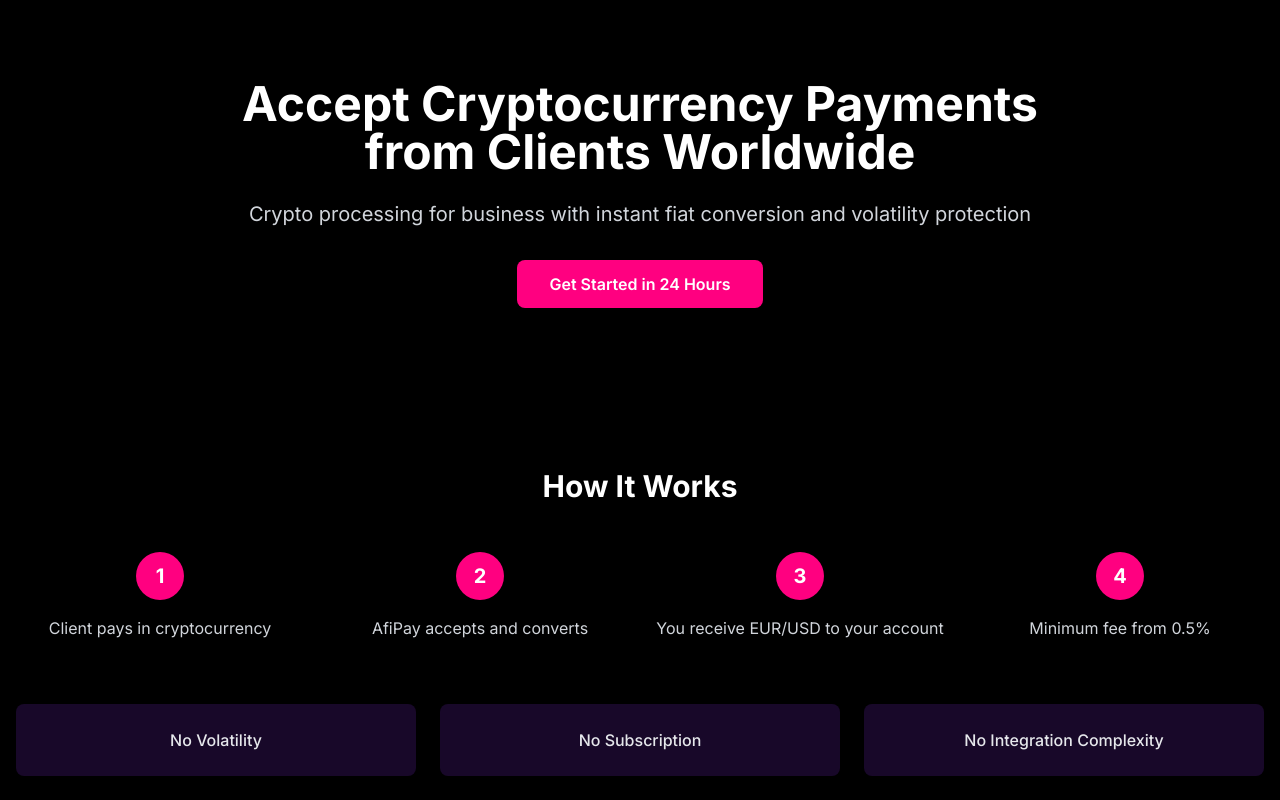
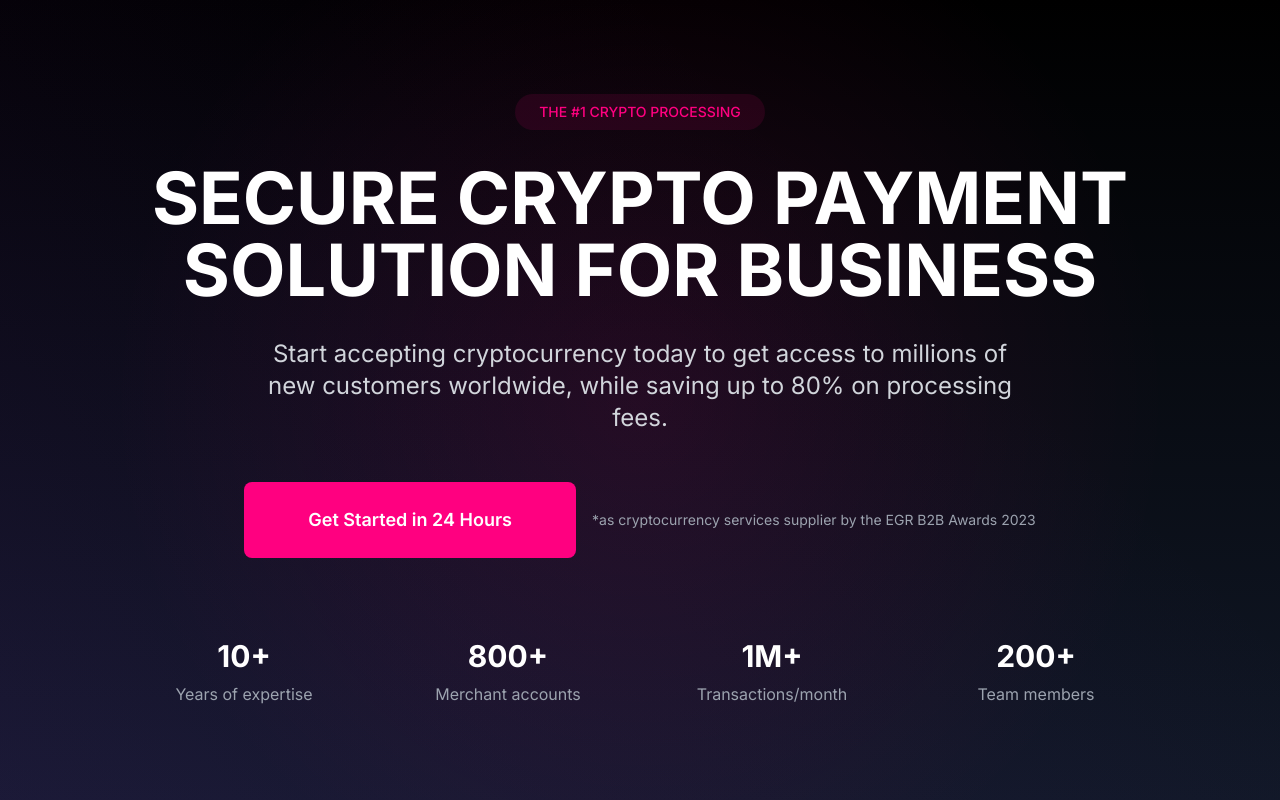
Before and after one commit to PillarDevelopment/proc_lend, a React (Vite) app: page / in a window 1280 px wide. Shown: the top 800 px of the page. Built offline with nearby package versions, Linux system fonts and the light colour scheme.

Commit message:
added new button

```diff
--- a/lending.json
+++ b/lending.json
@@ -5,10 +5,16 @@
         {
           "type": "hero",
           "props": {
-            "title": "Accept Cryptocurrency Payments from Clients Worldwide",
-            "subtitle": "Crypto processing for business with instant fiat conversion and volatility protection",
+            "title": "SECURE CRYPTO PAYMENT SOLUTION FOR BUSINESS",
+            "subtitle": "Start accepting cryptocurrency today to get access to millions of new customers worldwide, while saving up to 80% on processing fees.",
             "buttonText": "Get Started in 24 Hours",
-            "buttonLink": "#form"
+            "buttonLink": "https://t.me/ib_afipay",
+            "stats": [
+              { "value": "10+", "label": "Years of expertise" },
+              { "value": "800+", "label": "Merchant accounts" },
+              { "value": "1M+", "label": "Transactions/month" },
+              { "value": "200+", "label": "Team members" }
+            ]
           }
         },
         {
@@ -64,23 +70,6 @@
           }
         },
         {
-          "type": "form",
-          "props": {
-            "title": "Leave a Request - We'll Connect You in 24 Hours",
-            "fields": [
-              { "label": "Name", "name": "name", "type": "text" },
-              { "label": "Company", "name": "company", "type": "text" },
-              { "label": "Email / Telegram", "name": "contact", "type": "text" },
-              { "label": "Message", "name": "message", "type": "textarea" }
-            ],
-            "buttonText": "Send",
-            "submitAction": {
-              "type": "webhook",
-              "url": "https://hooks.zapier.com/hooks/catch/your-webhook-id/"
-            }
-          }
-        },
-        {
           "type": "contacts",
           "props": {
             "title": "Contact Us",
--- a/src/components/Hero.tsx
+++ b/src/components/Hero.tsx
@@ -3,26 +3,80 @@
 
 export const Hero = ({ title, subtitle, buttonText, buttonLink }: HeroProps) => {
   return (
-    <section className="relative py-20">
-      <div className="container mx-auto px-4">
+    <section className="relative min-h-screen flex items-center bg-gradient-to-b from-black to-gray-900 overflow-hidden">
+      {/* Animated background elements */}
+      <div className="absolute inset-0">
+        <div className="absolute inset-0 bg-[radial-gradient(circle_at_center,rgba(255,0,128,0.1)_0%,transparent_70%)]"></div>
+        <div className="absolute inset-0 bg-[linear-gradient(45deg,rgba(121,40,202,0.1)_0%,transparent_70%)]"></div>
+      </div>
+
+      <div className="container mx-auto px-4 relative z-10">
         <motion.div
           initial={{ opacity: 0, y: 20 }}
           animate={{ opacity: 1, y: 0 }}
           transition={{ duration: 0.8 }}
-          className="max-w-4xl mx-auto text-center"
+          className="max-w-5xl mx-auto text-center"
         >
-          <h1 className="text-4xl md:text-5xl font-bold text-white mb-6">
+          <motion.div
+            initial={{ opacity: 0, scale: 0.9 }}
+            animate={{ opacity: 1, scale: 1 }}
+            transition={{ duration: 0.5, delay: 0.2 }}
+            className="inline-block bg-[#FF0080]/10 text-[#FF0080] px-6 py-2 rounded-full text-sm font-medium mb-8"
+          >
+            THE #1 CRYPTO PROCESSING
+          </motion.div>
+
+          <h1 className="text-5xl md:text-7xl font-bold text-white mb-8 leading-tight">
             {title}
           </h1>
-          <p className="text-xl text-gray-300 mb-8">
+
+          <p className="text-xl md:text-2xl text-gray-300 mb-12 max-w-3xl mx-auto leading-relaxed">
             {subtitle}
           </p>
-          <a
-            href={buttonLink}
-            className="inline-block bg-[#FF0080] text-white px-8 py-3 rounded-lg font-semibold hover:bg-[#7928CA] transition-colors duration-300"
+
+          <motion.div
+            initial={{ opacity: 0, y: 20 }}
+            animate={{ opacity: 1, y: 0 }}
+            transition={{ duration: 0.5, delay: 0.4 }}
+            className="flex flex-col md:flex-row items-center justify-center gap-4"
           >
-            {buttonText}
-          </a>
+            <a
+              href={buttonLink}
+              target="_blank"
+              rel="noopener noreferrer"
+              className="inline-block bg-[#FF0080] text-white px-16 py-6 rounded-lg font-semibold hover:bg-[#7928CA] transition-all duration-300 text-lg hover:scale-105 hover:shadow-lg hover:shadow-[#FF0080]/30"
+            >
+              {buttonText}
+            </a>
+            <div className="text-gray-400 text-sm">
+              *as cryptocurrency services supplier by the EGR B2B Awards 2023
+            </div>
+          </motion.div>
+
+          {/* Stats section */}
+          <motion.div
+            initial={{ opacity: 0, y: 20 }}
+            animate={{ opacity: 1, y: 0 }}
+            transition={{ duration: 0.5, delay: 0.6 }}
+            className="grid grid-cols-2 md:grid-cols-4 gap-8 mt-20"
+          >
+            <div className="text-center">
+              <div className="text-3xl font-bold text-white mb-2">10+</div>
+              <div className="text-gray-400">Years of expertise</div>
+            </div>
+            <div className="text-center">
+              <div className="text-3xl font-bold text-white mb-2">800+</div>
+              <div className="text-gray-400">Merchant accounts</div>
+            </div>
+            <div className="text-center">
+              <div className="text-3xl font-bold text-white mb-2">1M+</div>
+              <div className="text-gray-400">Transactions/month</div>
+            </div>
+            <div className="text-center">
+              <div className="text-3xl font-bold text-white mb-2">200+</div>
+              <div className="text-gray-400">Team members</div>
+            </div>
+          </motion.div>
         </motion.div>
       </div>
     </section>
--- a/src/types/landing.ts
+++ b/src/types/landing.ts
@@ -17,6 +17,10 @@
   subtitle: string;
   buttonText: string;
   buttonLink: string;
+  stats: Array<{
+    value: string;
+    label: string;
+  }>;
 }
 
 export interface HowItWorksProps {
```
